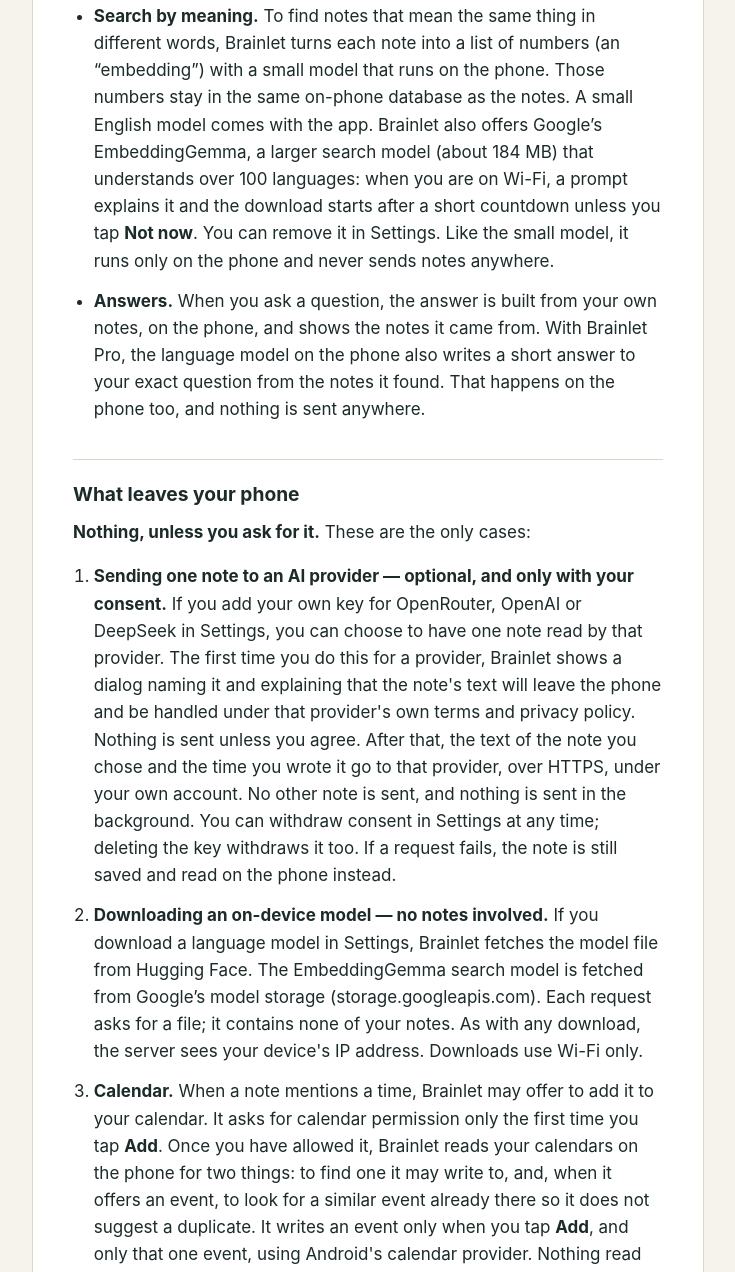
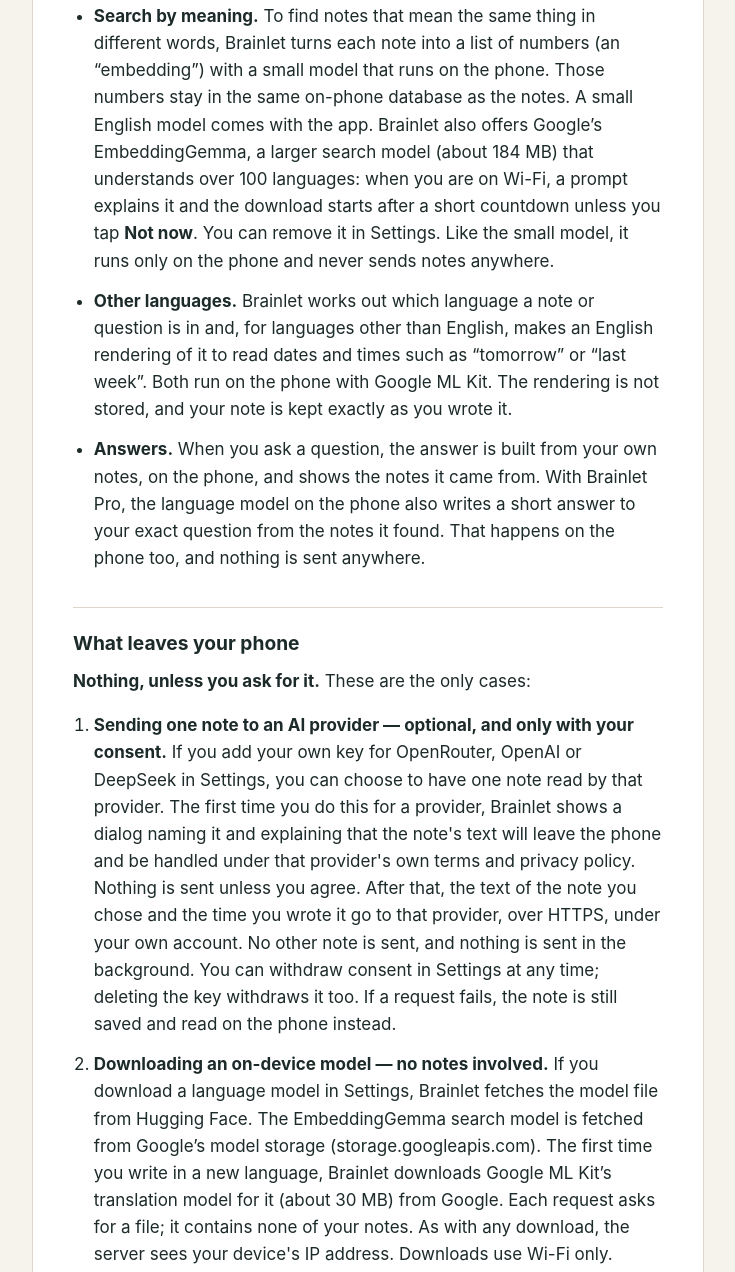
Before and after one commit to tam319/brainlet-privacy, a plain HTML site: page index.html in a window 1280 px wide. Shown: the part 833-2105 px from the top of the page, without its empty margins (272-1007 px from the left). Drawn offline with Linux system fonts and the light colour scheme.

Commit message:
Privacy: on-phone language detection and ML Kit translation downloads
Co-Authored-By: Claude Opus 5.5 <noreply@anthropic.com>

```diff
--- a/index.html
+++ b/index.html
@@ -72,6 +72,7 @@
 <ul>
   <li><strong>Understanding notes.</strong> Notes are read by rules built into the app and, if you download one, by a language model that runs on the phone. Neither sends anything anywhere.</li>
   <li><strong>Search by meaning.</strong> To find notes that mean the same thing in different words, Brainlet turns each note into a list of numbers (an “embedding”) with a small model that runs on the phone. Those numbers stay in the same on-phone database as the notes. A small English model comes with the app. Brainlet also offers Google’s EmbeddingGemma, a larger search model (about 184 MB) that understands over 100 languages: when you are on Wi-Fi, a prompt explains it and the download starts after a short countdown unless you tap <strong>Not now</strong>. You can remove it in Settings. Like the small model, it runs only on the phone and never sends notes anywhere.</li>
+  <li><strong>Other languages.</strong> Brainlet works out which language a note or question is in and, for languages other than English, makes an English rendering of it to read dates and times such as “tomorrow” or “last week”. Both run on the phone with Google ML Kit. The rendering is not stored, and your note is kept exactly as you wrote it.</li>
   <li><strong>Answers.</strong> When you ask a question, the answer is built from your own notes, on the phone, and shows the notes it came from. With Brainlet Pro, the language model on the phone also writes a short answer to your exact question from the notes it found. That happens on the phone too, and nothing is sent anywhere.</li>
 </ul>
 
@@ -79,7 +80,7 @@
 <p><strong>Nothing, unless you ask for it.</strong> These are the only cases:</p>
 <ol>
   <li><strong>Sending one note to an AI provider — optional, and only with your consent.</strong> If you add your own key for OpenRouter, OpenAI or DeepSeek in Settings, you can choose to have one note read by that provider. The first time you do this for a provider, Brainlet shows a dialog naming it and explaining that the note's text will leave the phone and be handled under that provider's own terms and privacy policy. Nothing is sent unless you agree. After that, the text of the note you chose and the time you wrote it go to that provider, over HTTPS, under your own account. No other note is sent, and nothing is sent in the background. You can withdraw consent in Settings at any time; deleting the key withdraws it too. If a request fails, the note is still saved and read on the phone instead.</li>
-  <li><strong>Downloading an on-device model — no notes involved.</strong> If you download a language model in Settings, Brainlet fetches the model file from Hugging Face. The EmbeddingGemma search model is fetched from Google’s model storage (storage.googleapis.com). Each request asks for a file; it contains none of your notes. As with any download, the server sees your device's IP address. Downloads use Wi-Fi only.</li>
+  <li><strong>Downloading an on-device model — no notes involved.</strong> If you download a language model in Settings, Brainlet fetches the model file from Hugging Face. The EmbeddingGemma search model is fetched from Google’s model storage (storage.googleapis.com). The first time you write in a new language, Brainlet downloads Google ML Kit’s translation model for it (about 30 MB) from Google. Each request asks for a file; it contains none of your notes. As with any download, the server sees your device's IP address. Downloads use Wi-Fi only.</li>
   <li><strong>Calendar.</strong> When a note mentions a time, Brainlet may offer to add it to your calendar. It asks for calendar permission only the first time you tap <strong>Add</strong>. Once you have allowed it, Brainlet reads your calendars on the phone for two things: to find one it may write to, and, when it offers an event, to look for a similar event already there so it does not suggest a duplicate. It writes an event only when you tap <strong>Add</strong>, and only that one event, using Android's calendar provider. Nothing read from your calendar leaves the phone; your calendar is synced by whichever account owns it, not by Brainlet.</li>
   <li><strong>Google Tasks (optional, off by default).</strong> If you turn on <strong>Google Tasks</strong> in Settings, Google shows its own screen asking you to let Brainlet manage your tasks. After that, each time you tap <strong>Add</strong> on a calendar suggestion, Brainlet sends that one item to the default task list in your Google account: its title, its date, its time, and the text of the note it came from. Brainlet sends it directly from your phone to Google; there is no Brainlet server in between. Brainlet does not read, change or delete your other tasks, and it sends nothing for items you did not confirm. Turn the switch off to stop sending at once, and remove Brainlet's access in your Google Account under <strong>Security → Third-party connections</strong>. Tasks already sent stay in Google Tasks until you delete them there. Brainlet's use of information received from Google APIs adheres to the <a href="https://developers.google.com/terms/api-services-user-data-policy">Google API Services User Data Policy</a>, including the Limited Use requirements.</li>
   <li><strong>Brainlet Pro and tips.</strong> Brainlet is free to use. Free use includes up to 20 AI-assisted actions a day, and anything that does not need AI is unlimited. Brainlet Pro is an optional one-time purchase that removes the daily AI limit and adds features such as answers written for your exact question. Tips are optional and unlock nothing. Google Play processes every payment. Brainlet never sees your payment details. It learns only whether a purchase went through, and it asks Google Play whether your account owns Pro so that Pro returns after a reinstall. The count of today's AI actions is kept only on your phone.</li>
```
